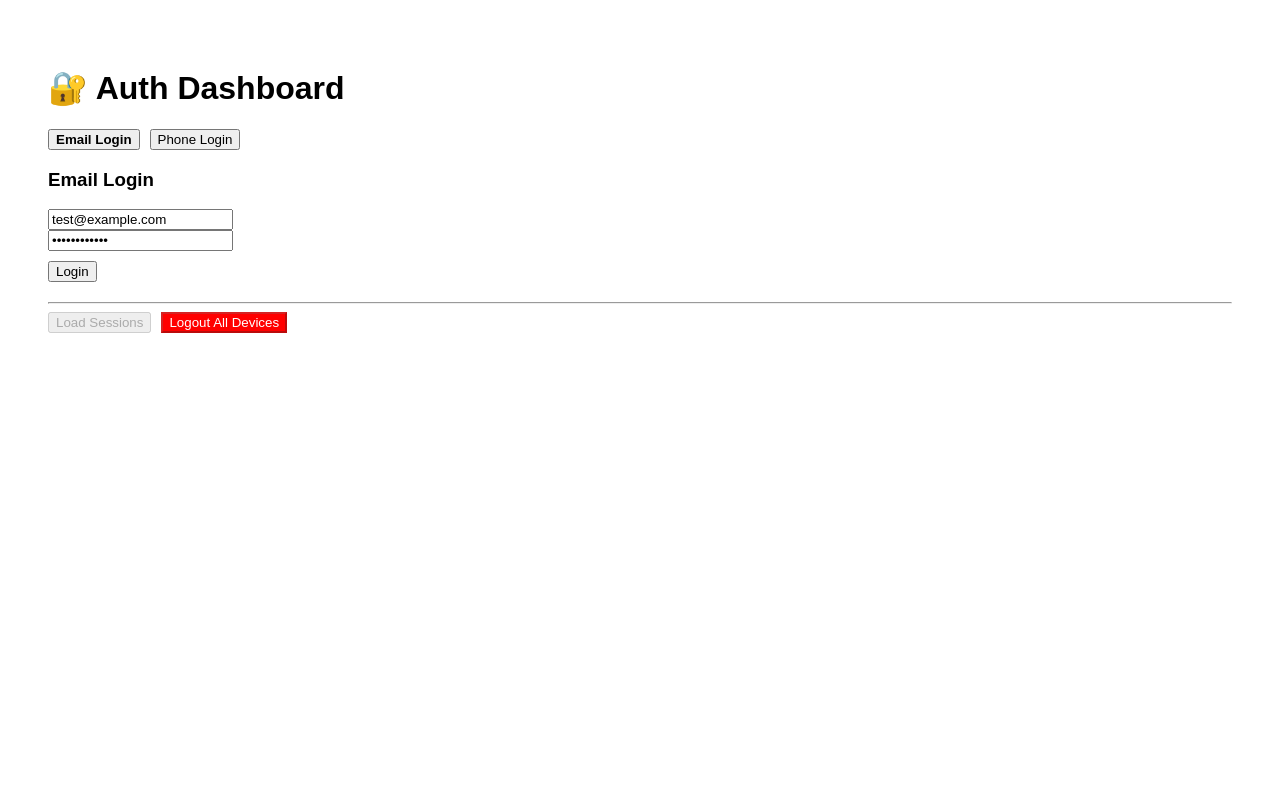
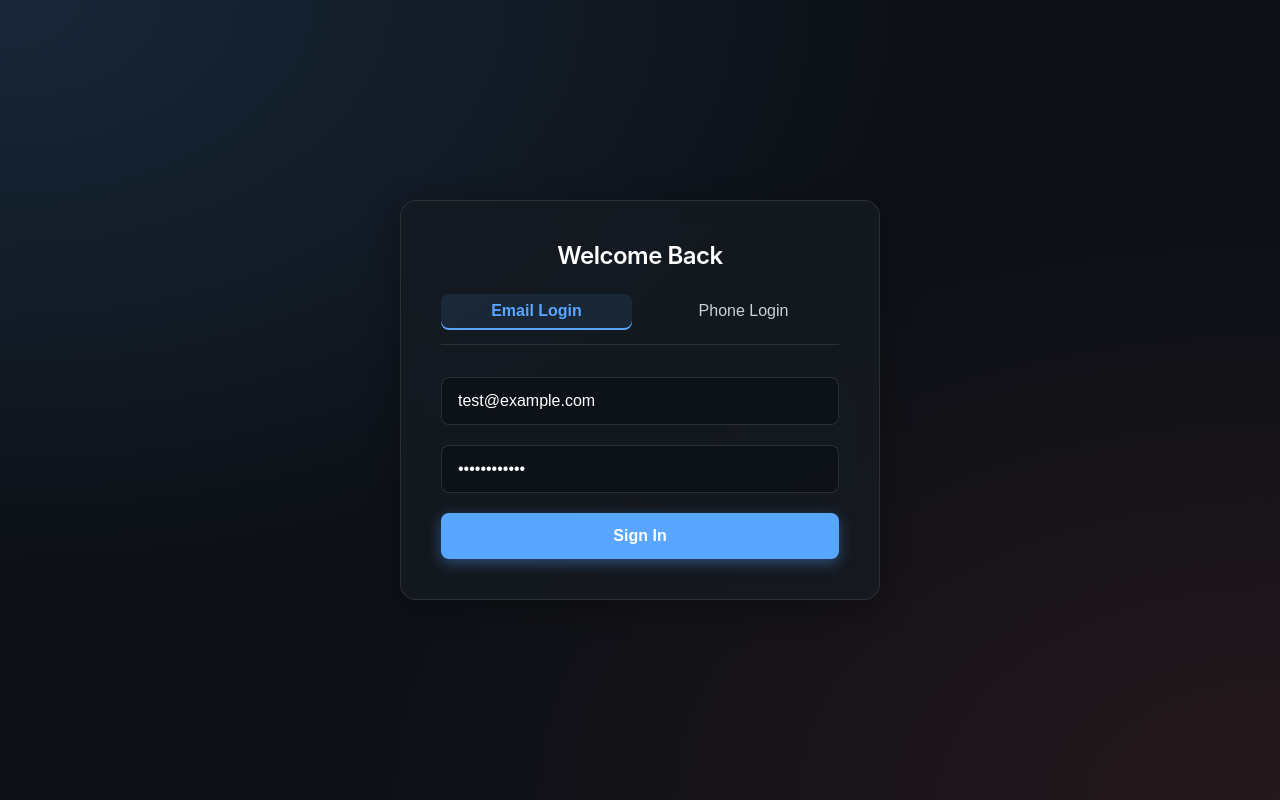
Before and after one commit to shivaprasad4638/Auth-Dashboard-Demo, a React (Vite) app: page / in a window 1280 px wide. Built offline with nearby package versions, Linux system fonts and the light colour scheme.

Commit message:
feat(ui): premium dark theme redesign with glassmorphic dashboard layout

```diff
--- a/src/App.tsx
+++ b/src/App.tsx
@@ -1,4 +1,4 @@
-import { useState } from "react";
+import { useState, useEffect } from "react";
 import axios from "axios";
 
 function App() {
@@ -12,15 +12,22 @@ function App() {
     const [accessToken, setAccessToken] = useState("");
     const [sessions, setSessions] = useState<any[]>([]);
 
+    // Auto-fetch sessions when token changes
+    useEffect(() => {
+        if (accessToken) {
+            getSessions();
+        }
+    }, [accessToken]);
+
     const login = async () => {
         try {
-            const res = await axios.post(
-                "http://localhost:5000/api/auth/login",
-                { email, password }
-            );
+            const res = await axios.post("http://localhost:5000/api/auth/login", {
+                email,
+                password,
+            });
 
             setAccessToken(res.data.accessToken);
-            alert("Login successful");
+            // Removed alert for a smoother experience; rely on state changes
         } catch (error: any) {
             alert(error.response?.data?.message || "Login failed");
         }
@@ -28,9 +35,11 @@ function App() {
 
     const sendOtp = async () => {
         try {
-            await axios.post("http://localhost:5000/api/auth/send-otp", { phoneNumber });
+            await axios.post("http://localhost:5000/api/auth/send-otp", {
+                phoneNumber,
+            });
             setOtpSent(true);
-            alert(`OTP sent to ${phoneNumber} (Check backend console)`);
+            // Silently succeed, user sees OTP field
         } catch (error: any) {
             alert(error.response?.data?.message || "Failed to send OTP");
         }
@@ -38,9 +47,11 @@ function App() {
 
     const verifyOtp = async () => {
         try {
-            const res = await axios.post("http://localhost:5000/api/auth/verify-otp", { phoneNumber, otp });
+            const res = await axios.post(
+                "http://localhost:5000/api/auth/verify-otp",
+                { phoneNumber, otp }
+            );
             setAccessToken(res.data.accessToken);
-            alert("Phone Login successful");
         } catch (error: any) {
             alert(error.response?.data?.message || "Invalid OTP");
         }
@@ -48,31 +59,27 @@ function App() {
 
     const getSessions = async () => {
         try {
-            const res = await axios.get(
-                "http://localhost:5000/api/auth/sessions",
-                {
+            const res = await axios.get("http://localhost:5000/api/auth/sessions", {
                 headers: {
                     Authorization: `Bearer ${accessToken}`,
                 },
-                }
-            );
+            });
             setSessions(res.data);
         } catch (error: any) {
             console.error(error);
-            alert("Failed to fetch sessions");
+            if (error.response?.status === 401 || error.response?.status === 403) {
+                setAccessToken(""); // Clear token if expired/invalid
+            }
         }
     };
 
     const revokeSession = async (id: string) => {
         try {
-            await axios.delete(
-                `http://localhost:5000/api/auth/sessions/${id}`,
-                {
+            await axios.delete(`http://localhost:5000/api/auth/sessions/${id}`, {
                 headers: {
                     Authorization: `Bearer ${accessToken}`,
                 },
-                }
-            );
+            });
             getSessions();
         } catch (error) {
             console.error(error);
@@ -81,15 +88,13 @@ function App() {
     };
 
     const revokeAll = async () => {
+        if (!window.confirm("Are you sure you want to sign out everywhere?")) return;
         try {
-            await axios.delete(
-                "http://localhost:5000/api/auth/sessions",
-                {
+            await axios.delete("http://localhost:5000/api/auth/sessions", {
                 headers: {
                     Authorization: `Bearer ${accessToken}`,
                 },
-                }
-            );
+            });
             getSessions();
         } catch (error) {
             console.error(error);
@@ -98,124 +103,154 @@ function App() {
     };
 
     return (
-        <div style={{ padding: 40, fontFamily: "Arial" }}>
-            <h1>🔐 Auth Dashboard</h1>
+        <div className="dashboard-container">
+            {!accessToken ? (
+                <div className="auth-card glass-panel">
+                    <h2 style={{ textAlign: "center" }}>Welcome Back</h2>
 
-            <div style={{ marginBottom: 20 }}>
-                <div style={{ marginBottom: 10 }}>
+                    <div className="tabs">
                         <button
+                            className={`tab-button ${!isPhoneLogin ? "active" : ""}`}
                             onClick={() => setIsPhoneLogin(false)}
-                        style={{ fontWeight: !isPhoneLogin ? 'bold' : 'normal', marginRight: 10 }}
                         >
                             Email Login
                         </button>
                         <button
+                            className={`tab-button ${isPhoneLogin ? "active" : ""}`}
                             onClick={() => setIsPhoneLogin(true)}
-                        style={{ fontWeight: isPhoneLogin ? 'bold' : 'normal' }}
                         >
                             Phone Login
                         </button>
                     </div>
 
                     {!isPhoneLogin ? (
-                    <div>
-                        <h3>Email Login</h3>
+                        <div className="form-group">
                             <input
-                            placeholder="Email"
+                                className="input-field"
+                                placeholder="Email Address"
+                                type="email"
                                 value={email}
                                 onChange={(e) => setEmail(e.target.value)}
                             />
-                        <br />
                             <input
+                                className="input-field"
                                 type="password"
                                 placeholder="Password"
                                 value={password}
                                 onChange={(e) => setPassword(e.target.value)}
                             />
-                        <br />
-                        <button onClick={login} style={{ marginTop: 10 }}>Login</button>
+                            <button className="btn btn-primary" onClick={login}>
+                                Sign In
+                            </button>
                         </div>
                     ) : (
-                    <div>
-                        <h3>Phone Login</h3>
+                        <div className="form-group">
                             <input
-                            placeholder="Phone Number"
+                                className="input-field"
+                                placeholder="Phone Number (e.g., +1234567890)"
                                 value={phoneNumber}
                                 onChange={(e) => setPhoneNumber(e.target.value)}
+                                disabled={otpSent}
                             />
-                        <br />
                             {!otpSent ? (
-                            <button onClick={sendOtp} style={{ marginTop: 10 }}>Send OTP</button>
+                                <button
+                                    className="btn btn-primary"
+                                    onClick={sendOtp}
+                                    disabled={!phoneNumber}
+                                >
+                                    Send OTP
+                                </button>
                             ) : (
-                            <div style={{ marginTop: 10 }}>
+                                <>
                                     <input
-                                    placeholder="Enter OTP"
+                                        className="input-field"
+                                        placeholder="Enter 6-digit OTP"
                                         value={otp}
                                         onChange={(e) => setOtp(e.target.value)}
+                                        maxLength={6}
                                     />
-                                <br />
-                                <button onClick={verifyOtp} style={{ marginTop: 10 }}>Verify OTP</button>
+                                    <button
+                                        className="btn btn-primary"
+                                        onClick={verifyOtp}
+                                        disabled={otp.length < 4}
+                                    >
+                                        Verify & Login
+                                    </button>
+                                </>
+                            )}
+                        </div>
+                    )}
+                </div>
+            ) : (
+                <div className="glass-panel">
+                    <div className="dashboard-header">
+                        <div>
+                            <h2>Active Sessions</h2>
+                            <p style={{ color: "var(--text-color)", opacity: 0.8, marginTop: "0.25rem" }}>
+                                Manage your devices and security
+                            </p>
+                        </div>
+                        <div className="header-actions">
+                            <button className="btn btn-primary" onClick={getSessions}>
+                                🔄 Refresh
+                            </button>
+                            <button
+                                className="btn btn-danger-filled"
+                                onClick={revokeAll}
+                                disabled={!sessions.length}
+                            >
+                                Sign Out Everywhere
+                            </button>
+                        </div>
+                    </div>
+
+                    {sessions.length === 0 ? (
+                        <div style={{ textAlign: "center", padding: "2rem", color: "var(--text-color)" }}>
+                            <p>No active sessions found.</p>
+                        </div>
+                    ) : (
+                        <div className="sessions-grid">
+                            {sessions.map((s) => (
+                                <div
+                                    key={s.id}
+                                    className={`session-card ${s.revokedAt ? "revoked" : "active"}`}
+                                >
+                                    <div className={`status-badge ${s.revokedAt ? "status-revoked" : "status-active"}`}>
+                                        {s.revokedAt ? "Revoked" : "Active"}
+                                    </div>
+
+                                    <div className="session-detail">
+                                        <strong>Device / Browser</strong>
+                                        <span>{s.userAgent || "Unknown Device"}</span>
+                                    </div>
+
+                                    <div className="session-detail">
+                                        <strong>IP Address</strong>
+                                        <span>{s.ip}</span>
+                                    </div>
+
+                                    <div className="session-detail">
+                                        <strong>Last Login</strong>
+                                        <span>{new Date(s.createdAt).toLocaleString()}</span>
+                                    </div>
+
+                                    {!s.revokedAt && (
+                                        <div className="session-actions">
+                                            <button
+                                                className="btn btn-danger"
+                                                onClick={() => revokeSession(s.id)}
+                                            >
+                                                Sign Out Device
+                                            </button>
+                                        </div>
+                                    )}
+                                </div>
+                            ))}
                         </div>
                     )}
                 </div>
             )}
         </div>
-
-            <hr />
-
-            <button onClick={getSessions} disabled={!accessToken}>
-                Load Sessions
-            </button>
-
-            <button
-                onClick={revokeAll}
-                disabled={!sessions.length}
-                style={{ marginLeft: 10, background: "red", color: "white" }}
-            >
-                Logout All Devices
-            </button>
-
-            <div style={{ marginTop: 20 }}>
-                {sessions.map((s) => (
-                    <div
-                        key={s.id}
-                        style={{
-                            border: "1px solid #ccc",
-                            padding: 15,
-                            marginBottom: 10,
-                            borderRadius: 8,
-                            background: s.revokedAt ? "#ffe6e6" : "#e6ffe6",
-                        }}
-                    >
-                        <div><strong>User Agent:</strong> {s.userAgent}</div>
-                        <div><strong>IP:</strong> {s.ip}</div>
-                        <div>
-                            <strong>Status:</strong>{" "}
-                            {s.revokedAt ? "Revoked ❌" : "Active ✅"}
-                        </div>
-                        <div>
-                            <strong>Created:</strong>{" "}
-                            {new Date(s.createdAt).toLocaleString()}
-                        </div>
-
-                        {!s.revokedAt && (
-                            <button
-                                onClick={() => revokeSession(s.id)}
-                                style={{
-                                    marginTop: 10,
-                                    background: "orange",
-                                    border: "none",
-                                    padding: "6px 12px",
-                                    cursor: "pointer",
-                                }}
-                            >
-                                Logout This Device
-                            </button>
-                        )}
-                    </div>
-                ))}
-            </div>
-        </div>
     );
 }
 
--- /dev/null
+++ b/src/index.css
@@ -0,0 +1,337 @@
+:root {
+  --bg-color: #0d1117;
+  --text-color: #c9d1d9;
+  --card-bg: rgba(22, 27, 34, 0.75);
+  --border-color: rgba(48, 54, 61, 0.8);
+  --primary: #58a6ff;
+  --primary-hover: #3182ce;
+  --danger: #f85149;
+  --danger-hover: #da3633;
+  --success-bg: rgba(46, 160, 67, 0.15);
+  --success-border: #2ea043;
+  --success-text: #3fb950;
+  --danger-bg: rgba(248, 81, 73, 0.1);
+  --input-bg: rgba(13, 17, 23, 0.8);
+  --font-family: -apple-system, BlinkMacSystemFont, 'Segoe UI', Roboto, Helvetica, Arial, sans-serif, 'Apple Color Emoji', 'Segoe UI Emoji', 'Segoe UI Symbol';
+}
+
+* {
+  box-sizing: border-box;
+  margin: 0;
+  padding: 0;
+}
+
+body {
+  font-family: var(--font-family);
+  background: var(--bg-color);
+  background-image:
+    radial-gradient(at 0% 0%, rgba(88, 166, 255, 0.15) 0px, transparent 50%),
+    radial-gradient(at 100% 100%, rgba(248, 81, 73, 0.1) 0px, transparent 50%);
+  background-attachment: fixed;
+  color: var(--text-color);
+  min-height: 100vh;
+  display: flex;
+  justify-content: center;
+  align-items: center;
+  padding: 2rem;
+}
+
+#root {
+  width: 100%;
+}
+
+h1, h2, h3 {
+  color: #fff;
+  margin-bottom: 1.5rem;
+  font-weight: 600;
+  letter-spacing: -0.5px;
+}
+
+.dashboard-container {
+  width: 100%;
+  max-width: 800px;
+  margin: 0 auto;
+  display: flex;
+  flex-direction: column;
+  gap: 2rem;
+}
+
+.glass-panel {
+  background: var(--card-bg);
+  backdrop-filter: blur(12px);
+  -webkit-backdrop-filter: blur(12px);
+  border: 1px solid var(--border-color);
+  border-radius: 16px;
+  padding: 2.5rem;
+  box-shadow: 0 8px 32px rgba(0, 0, 0, 0.3);
+  transition: transform 0.3s ease, box-shadow 0.3s ease;
+}
+
+.auth-card {
+  max-width: 480px;
+  margin: 0 auto;
+  width: 100%;
+}
+
+.tabs {
+  display: flex;
+  gap: 1rem;
+  margin-bottom: 2rem;
+  border-bottom: 1px solid var(--border-color);
+  padding-bottom: 1rem;
+}
+
+.tab-button {
+  background: transparent;
+  color: var(--text-color);
+  border: none;
+  font-size: 1rem;
+  font-weight: 500;
+  cursor: pointer;
+  padding: 0.5rem 1rem;
+  border-radius: 8px;
+  transition: all 0.2s ease;
+  flex: 1;
+}
+
+.tab-button:hover {
+  background: rgba(255, 255, 255, 0.05);
+}
+
+.tab-button.active {
+  background: rgba(88, 166, 255, 0.1);
+  color: var(--primary);
+  font-weight: 600;
+  box-shadow: 0 2px 0 var(--primary);
+}
+
+.form-group {
+  display: flex;
+  flex-direction: column;
+  gap: 1.25rem;
+  animation: fadeIn 0.4s ease-out forwards;
+}
+
+@keyframes fadeIn {
+  from { opacity: 0; transform: translateY(5px); }
+  to { opacity: 1; transform: translateY(0); }
+}
+
+.input-field {
+  width: 100%;
+  padding: 0.875rem 1rem;
+  background: var(--input-bg);
+  border: 1px solid var(--border-color);
+  border-radius: 8px;
+  color: #fff;
+  font-size: 1rem;
+  transition: all 0.2s ease;
+}
+
+.input-field:focus {
+  outline: none;
+  border-color: var(--primary);
+  box-shadow: 0 0 0 3px rgba(88, 166, 255, 0.3);
+}
+
+.input-field::placeholder {
+  color: rgba(201, 209, 217, 0.5);
+}
+
+.btn {
+  width: 100%;
+  padding: 0.875rem 1.5rem;
+  border: none;
+  border-radius: 8px;
+  font-size: 1rem;
+  font-weight: 600;
+  cursor: pointer;
+  transition: all 0.2s cubic-bezier(0.4, 0, 0.2, 1);
+  display: inline-flex;
+  align-items: center;
+  justify-content: center;
+  gap: 0.5rem;
+}
+
+.btn:active {
+  transform: scale(0.98);
+}
+
+.btn:disabled {
+  opacity: 0.5;
+  cursor: not-allowed;
+  transform: none;
+}
+
+.btn-primary {
+  background: var(--primary);
+  color: #fff;
+  box-shadow: 0 4px 14px 0 rgba(88, 166, 255, 0.39);
+}
+
+.btn-primary:hover:not(:disabled) {
+  background: var(--primary-hover);
+  box-shadow: 0 6px 20px rgba(88, 166, 255, 0.23);
+}
+
+.btn-danger {
+  background: transparent;
+  color: var(--danger);
+  border: 1px solid var(--border-color);
+}
+
+.btn-danger:hover:not(:disabled) {
+  background: var(--danger-bg);
+  border-color: var(--danger);
+}
+
+.btn-danger-filled {
+  background: var(--danger);
+  color: #fff;
+}
+
+.btn-danger-filled:hover {
+  background: var(--danger-hover);
+}
+
+.dashboard-header {
+  display: flex;
+  justify-content: space-between;
+  align-items: center;
+  margin-bottom: 2rem;
+  padding-bottom: 1rem;
+  border-bottom: 1px solid var(--border-color);
+  flex-wrap: wrap;
+  gap: 1rem;
+}
+
+.dashboard-header h2 {
+  margin-bottom: 0;
+}
+
+.header-actions {
+  display: flex;
+  gap: 1rem;
+}
+
+.sessions-grid {
+  display: grid;
+  grid-template-columns: repeat(auto-fill, minmax(300px, 1fr));
+  gap: 1.5rem;
+}
+
+.session-card {
+  background: rgba(13, 17, 23, 0.6);
+  border: 1px solid var(--border-color);
+  border-radius: 12px;
+  padding: 1.5rem;
+  transition: transform 0.2s ease, border-color 0.2s ease;
+  position: relative;
+  overflow: hidden;
+}
+
+.session-card:hover {
+  transform: translateY(-2px);
+  border-color: rgba(201, 209, 217, 0.3);
+}
+
+.session-card.active {
+  border-left: 4px solid var(--success-border);
+}
+
+.session-card.revoked {
+  border-left: 4px solid var(--danger);
+  opacity: 0.7;
+}
+
+.session-detail {
+  display: flex;
+  flex-direction: column;
+  gap: 0.25rem;
+  margin-bottom: 0.75rem;
+  font-size: 0.9rem;
+}
+
+.session-detail strong {
+  color: #fff;
+  font-size: 0.75rem;
+  text-transform: uppercase;
+  letter-spacing: 0.5px;
+  opacity: 0.8;
+}
+
+.session-detail span {
+  word-break: break-all;
+}
+
+.status-badge {
+  display: inline-flex;
+  align-items: center;
+  padding: 0.25rem 0.75rem;
+  border-radius: 9999px;
+  font-size: 0.75rem;
+  font-weight: 600;
+  position: absolute;
+  top: 1rem;
+  right: 1rem;
+}
+
+.status-active {
+  background: var(--success-bg);
+  color: var(--success-text);
+  border: 1px solid var(--success-border);
+}
+
+.status-revoked {
+  background: var(--danger-bg);
+  color: var(--danger);
+  border: 1px solid var(--danger);
+}
+
+.session-actions {
+  margin-top: 1.5rem;
+}
+
+/* Scrollbar styling */
+::-webkit-scrollbar {
+  width: 8px;
+  height: 8px;
+}
+
+::-webkit-scrollbar-track {
+  background: var(--bg-color);
+}
+
+::-webkit-scrollbar-thumb {
+  background: var(--border-color);
+  border-radius: 4px;
+}
+
+::-webkit-scrollbar-thumb:hover {
+  background: rgba(201, 209, 217, 0.3);
+}
+
+/* Responsive adjustments */
+@media (max-width: 600px) {
+  .dashboard-container {
+    gap: 1.5rem;
+  }
+
+  .glass-panel {
+    padding: 1.5rem;
+  }
+
+  .dashboard-header {
+    flex-direction: column;
+    align-items: flex-start;
+  }
+
+  .header-actions {
+    width: 100%;
+    flex-direction: column;
+  }
+
+  .sessions-grid {
+    grid-template-columns: 1fr;
+  }
+}
--- a/src/main.tsx
+++ b/src/main.tsx
@@ -1,7 +1,7 @@
 import React from 'react'
 import ReactDOM from 'react-dom/client'
 import App from './App'
-// import './index.css' // We can add this later
+import './index.css'
 
 ReactDOM.createRoot(document.getElementById('root')!).render(
     <React.StrictMode>
```
Lines whose indentation alone changed are shown as unchanged.
